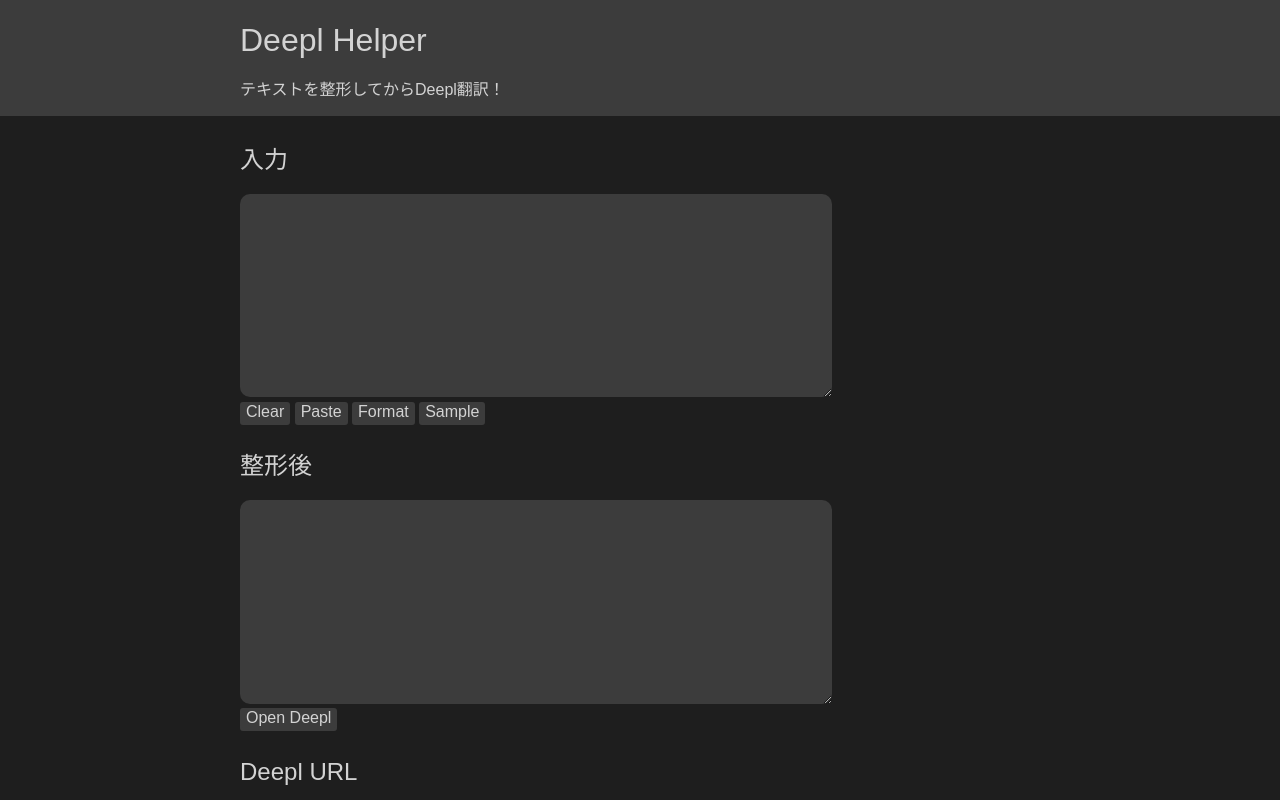
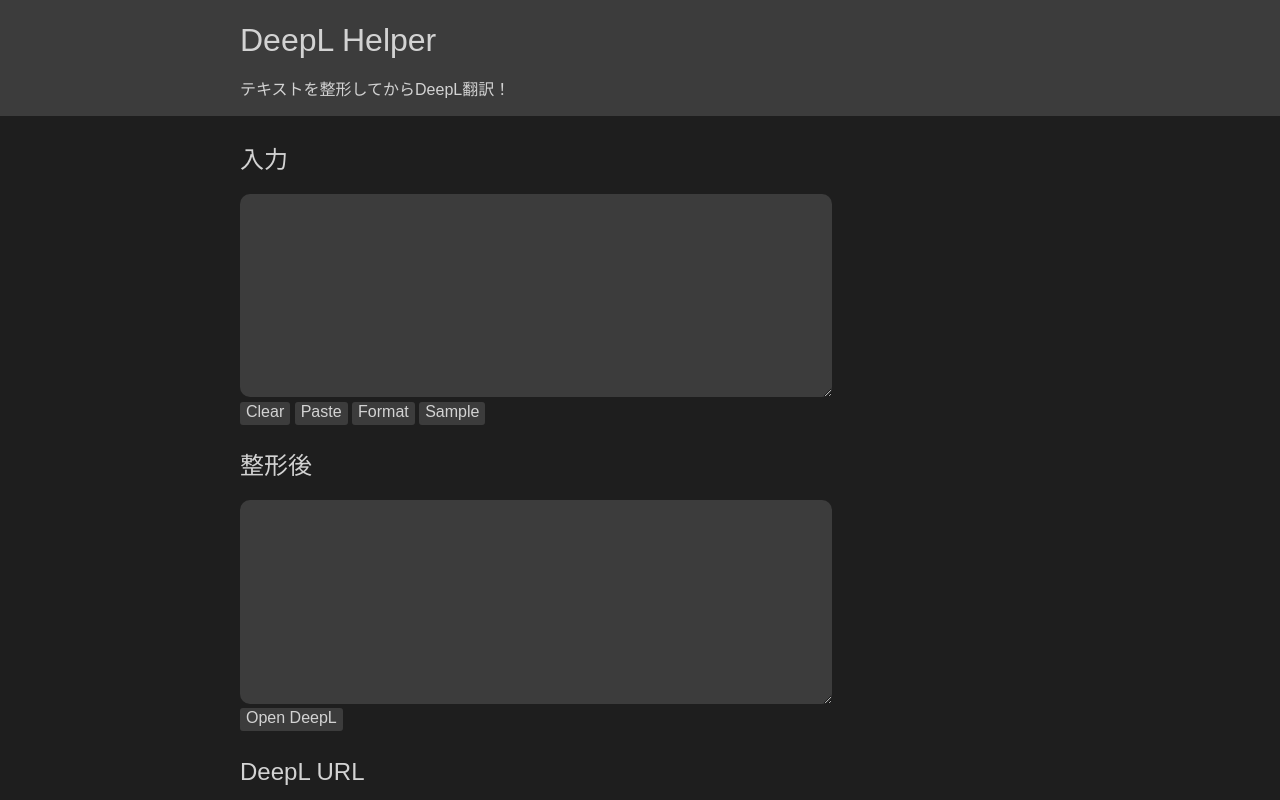
Before and after one commit to znuko/deeplhelper, a plain HTML site: page index.html in a window 1280 px wide. Shown: the top 800 px of the page. Drawn offline with nearby package versions, Linux system fonts and the light colour scheme.

Commit message:
Deepl -> DeepL

```diff
--- a/index.html
+++ b/index.html
@@ -8,13 +8,13 @@
       href="https://necolas.github.io/normalize.css/latest/normalize.css"
     />
     <link rel="stylesheet" href="style.css" />
-    <title>Deepl Helper</title>
+    <title>DeepL Helper</title>
   </head>
   <body>
     <header>
       <div class="container">
-        <h1>Deepl Helper</h1>
-        <p>テキストを整形してからDeepl翻訳！</p>
+        <h1>DeepL Helper</h1>
+        <p>テキストを整形してからDeepL翻訳！</p>
       </div>
     </header>
     <div class="content">
@@ -28,9 +28,9 @@
 
         <h2>整形後</h2>
         <textarea id="output" cols="60" rows="10"></textarea><br />
-        <input id="open" type="button" value="Open Deepl" />
+        <input id="open" type="button" value="Open DeepL" />
 
-        <h2>Deepl URL</h2>
+        <h2>DeepL URL</h2>
         <a id="url" href="#" target="_blank"></a>
 
         <h2>整形機能</h2>
--- a/script.js
+++ b/script.js
@@ -15,7 +15,7 @@ awings. In equally matters showing greatly it as. Want
 name any wise are able park when. Saw vicinity judgme-
 nt remember finished men throwing.`;
 
-// Deepl base URL
+// DeepL base URL
 var baseUrl = "https://www.deepl.com/translator#en/ja/";
 
 // リアルタイム更新
```
